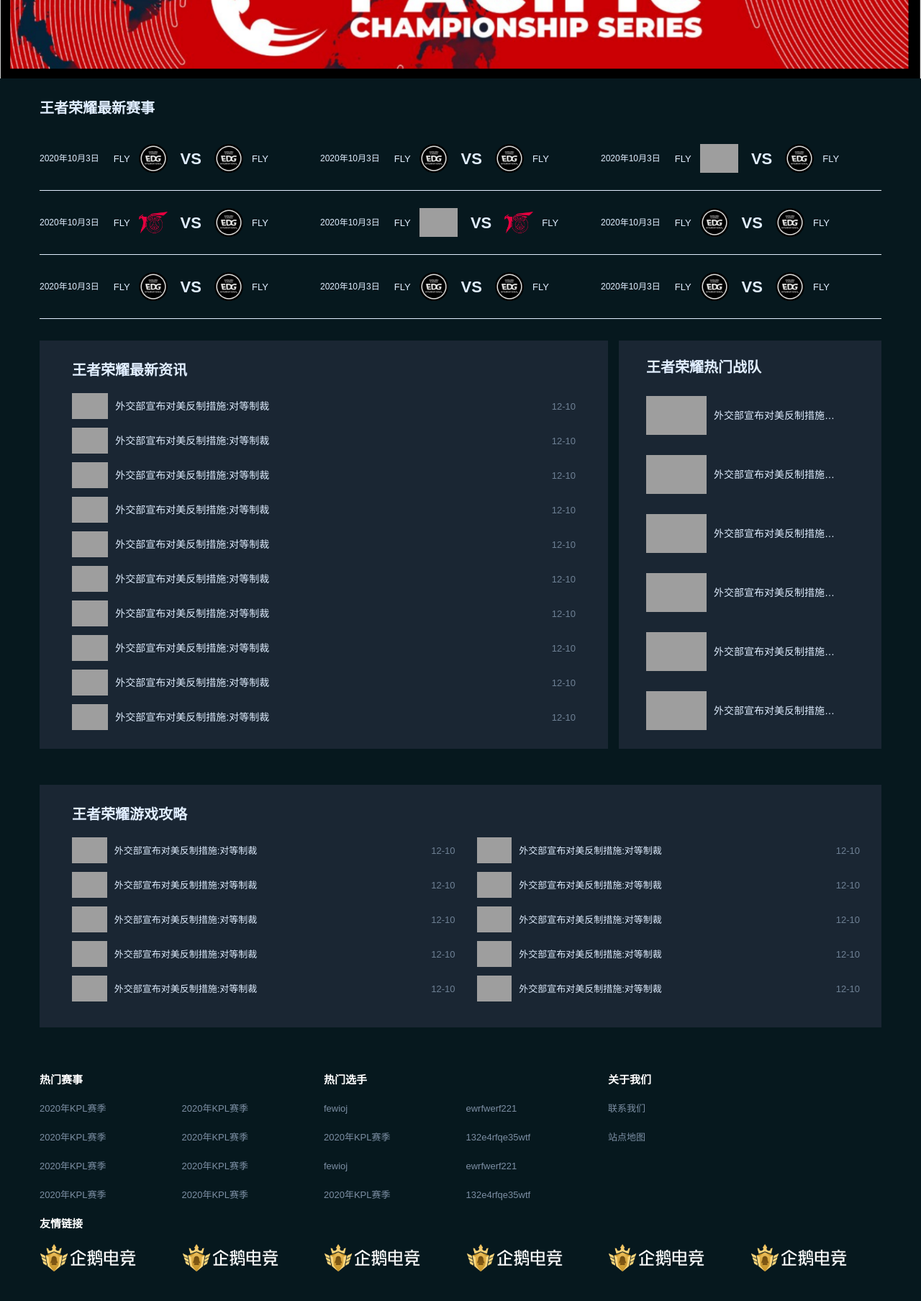
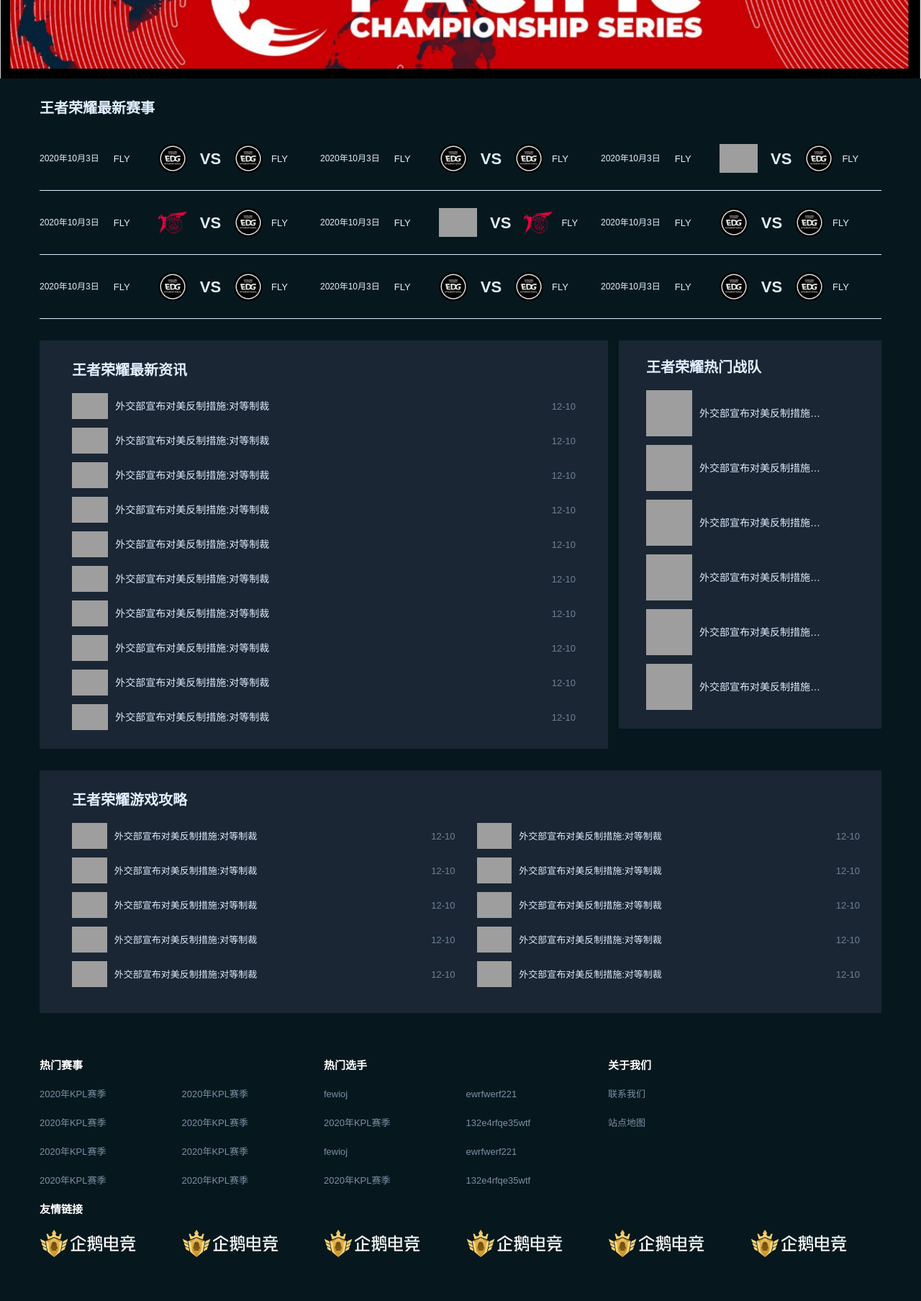
Before and after one commit to qilinsaishi/lol_site, a PHP site: page / in a window 1280 px wide. Shown: the part 202-2009 px from the top of the page at 72% size. After the commit the page ends 1948 px from the top, so only its background shows below. Run offline with PHP 8.4, Linux system fonts and the light colour scheme; grey boxes are pictures that could not be loaded.

Commit message:
Add files via upload

```diff
--- a/css/style.css
+++ b/css/style.css
@@ -117,6 +117,13 @@
 
 .newlist li a .icon span {
 	font-size: 13px;
+    word-break: break-all;
+    text-overflow: ellipsis;
+    display: -webkit-box;
+    -webkit-box-orient: vertical;
+    -webkit-line-clamp: 2;
+    overflow: hidden;
+    width: 50px;
 }
 
 .newlist li a .icon .vs {
@@ -208,7 +215,7 @@
 }
 
 .hotTame li {
-	padding: 14px 0px;
+	padding: 6px 0px;
 }
 
 .hotTame li:last-child {
@@ -221,8 +228,8 @@
 }
 
 .hotTame a .pic {
-	width: 84px;
-	height: 54px;
+	width: 64px;
+	height: 64px;
 	margin-right: 10px;
 }
 
```
